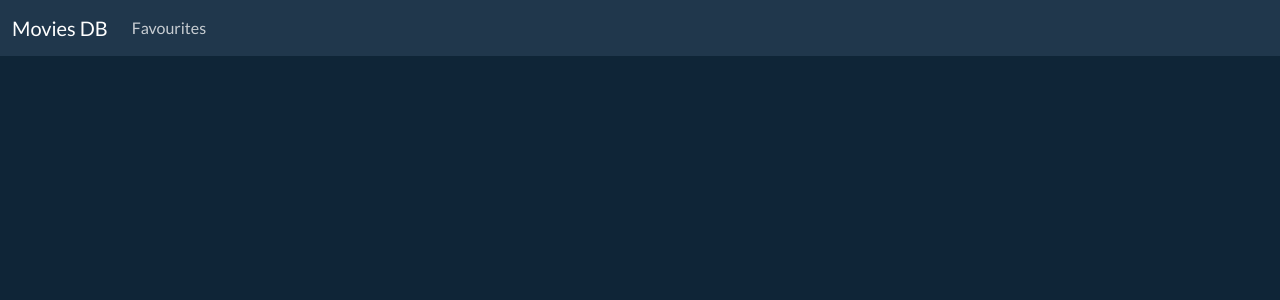
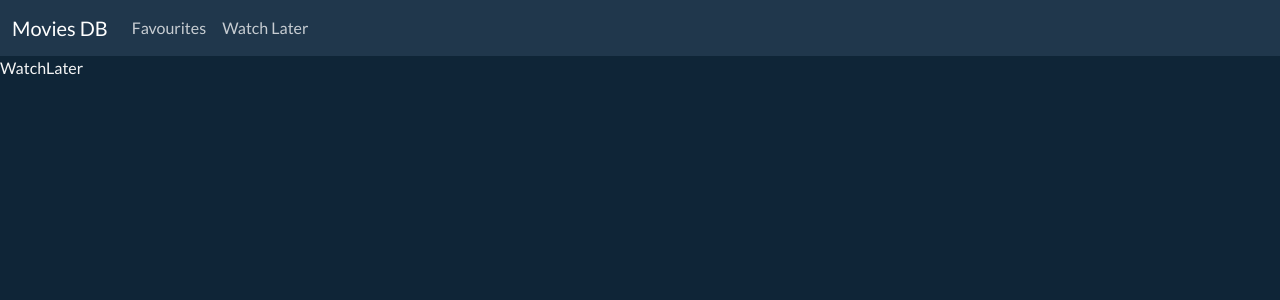
Before and after one commit to NjukiG/movies-db-practice, a React (Create React App) app: page /later in a window 1280 px wide. Shown: the top 300 px of the page. Built offline with nearby package versions, Linux system fonts and the light colour scheme; no server answers.

Commit message:
To add Watch later component

```diff
--- a/src/App.js
+++ b/src/App.js
@@ -7,6 +7,7 @@ import { Route, Routes } from "react-router-dom";
 import Home from "./components/Home";
 import Favorites from "./components/Favorites";
 import SingleItem from "./components/SingleItem";
+import WatchLater from "./components/WatchLater";
 
 function App() {
   const [movies, setMovies] = useState([]);
@@ -89,14 +90,10 @@ function App() {
         />
         <Route
           path="/favorites"
-          element={
-            <Favorites
-              myFavourites={myFavourites}
-              handleAddToFavorites={addFavouriteMovie}
-              handleremoveFavourites={removeFavouriteMovie} // Add this line
-            />
-          }
+          element={<Favorites myFavourites={myFavourites} />}
         />
+
+        <Route path="/later" element={<WatchLater />} />
       </Routes>
     </>
   );
--- a/src/components/Favorites.js
+++ b/src/components/Favorites.js
@@ -3,8 +3,7 @@ import { Link } from "react-router-dom";
 
 const Favorites = ({
   myFavourites,
-  handleAddToFavorites,
-  handleremoveFavourites,
+
 }) => {
   console.log(myFavourites);
   return (
--- a/src/components/NavBar.js
+++ b/src/components/NavBar.js
@@ -3,7 +3,6 @@ import { Link } from "react-router-dom";
 
 const NavBar = () => {
   return (
-
     <nav
       className="navbar sticky-top navbar-expand-lg bg-dark"
       data-bs-theme="dark"
@@ -30,11 +29,15 @@ const NavBar = () => {
                 Favourites
               </Link>
             </li>
+            <li className="nav-item">
+              <Link to="/later" className="nav-link">
+                Watch Later
+              </Link>
+            </li>
           </ul>
         </div>
       </div>
     </nav>
-
   );
 };
 
--- a/src/components/SingleItem.js
+++ b/src/components/SingleItem.js
@@ -56,21 +56,21 @@ const SingleItem = ({
         <Link to="/" className="btn btn-outline-warning m-2">
           Back to movies
         </Link>
-        <Link className="btn btn-outline-success m-2">Watch Later?</Link>
+        <button className="btn btn-outline-success m-2">Watch Later?</button>
 
         {myFavourites.includes(movie) ? (
           <button
             onClick={() => handleremoveFavourites(movie)}
             className="btn btn-outline-secondary m-2"
           >
-            Remove
+            Remove from Favourites?
           </button>
         ) : (
           <button
             onClick={() => handleAddToFavorites(movie)}
             className="btn btn-outline-secondary m-2"
           >
-            Add
+            Add to Favourites?
           </button>
         )}
       </div>
--- /dev/null
+++ b/src/components/WatchLater.js
@@ -0,0 +1,9 @@
+import React from 'react'
+
+const WatchLater = () => {
+  return (
+    <div>WatchLater</div>
+  )
+}
+
+export default WatchLater
```
Lines whose indentation alone changed are shown as unchanged.
